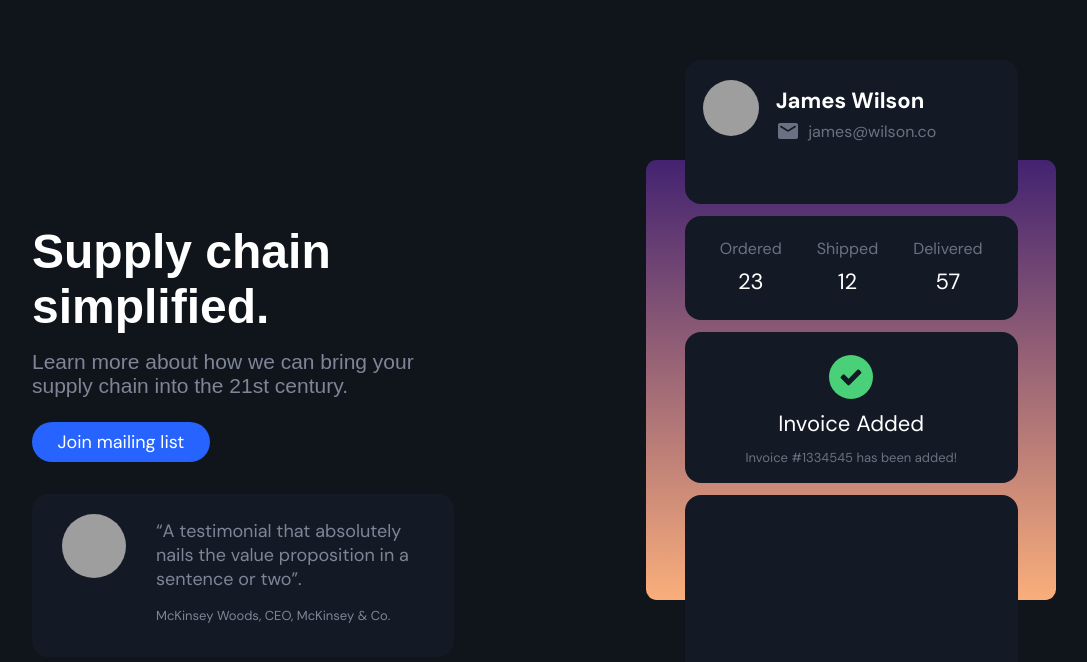
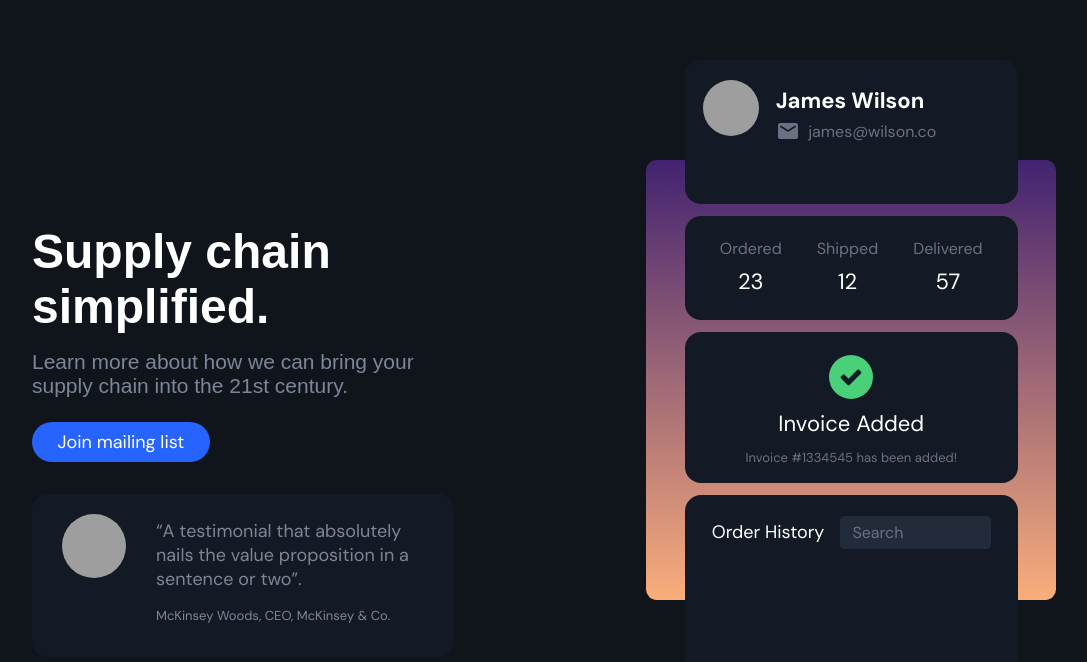
Before and after one commit to rayanwaked/procure-project, a React (Create React App) app: page / in a window 1280 px wide. Shown: the top 662 px of the page, without its empty margins (96-1183 px from the left). Built offline with nearby package versions, Linux system fonts and the light colour scheme; grey boxes are pictures that could not be loaded.

Commit message:
Beginning order history card.

```diff
--- a/src/pages/landing/landing.css
+++ b/src/pages/landing/landing.css
@@ -297,5 +297,41 @@ body {
 
 /* Hero Payment History and Elements */
 #HeroPaymentHistory {
+    display: flex;
+    flex-direction: column;
+}
 
+.HeroPaymentHistoryContent {
+    margin-top: 7px;
+    margin-left: 27px;
+    margin-right: 27px;
+
+    display: flex;
+    flex-direction: row;
+    justify-content: space-between;
+    align-items: center;
 }
+
+.HeroPaymentHistoryLargeText {
+    font-size: 18px;
+    font-family: 'DM Sans', serif;
+    white-space: nowrap;
+    margin-right: 16px;
+    color: white;
+}
+
+.HeroPaymentHistorySmallText {
+    font-size: 16px;
+    font-family: 'DM Sans', serif;
+}
+
+.HeroPaymentHistorySearchBar {
+    height: 33px;
+    width: 160px;
+    background: #222b3a;
+    border-radius: 5px;
+
+    display: flex;
+    justify-content: flex-start;
+    align-items: center;
+}
--- a/src/pages/landing/landing.tsx
+++ b/src/pages/landing/landing.tsx
@@ -118,6 +118,13 @@ export default function Landing() {
                          id="HeroPaymentHistory"
                          style={{height: "15vw", minHeight: "205px", marginBottom: "-4vh"}}>
 
+                        <div className="HeroPaymentHistoryContent">
+                            <p className="HeroPaymentHistoryLargeText">Order History</p>
+                            <div className="HeroPaymentHistorySearchBar">
+                                <p className="HeroPaymentHistorySmallText" style={{marginLeft: "12px", color: "#6A7183"}}>Search</p>
+                            </div>
+                        </div>
+
                     </div>
 
                 </div>
--- a/src/pages/landing/mobilelanding.css
+++ b/src/pages/landing/mobilelanding.css
@@ -74,6 +74,10 @@
 
     }
 
+    .HeroProfileEmail {
+        font-size: 14px;
+    }
+
     .HeroFinanceLargeText {
         margin-top: 20px;
 
@@ -85,4 +89,11 @@
 
         font-size: 12px;
     }
+
+    .HeroPaymentHistoryLargeText {
+        font-size: 14px;
+        white-space: nowrap;
+        margin-right: 12px;
+    }
+
 }
```
